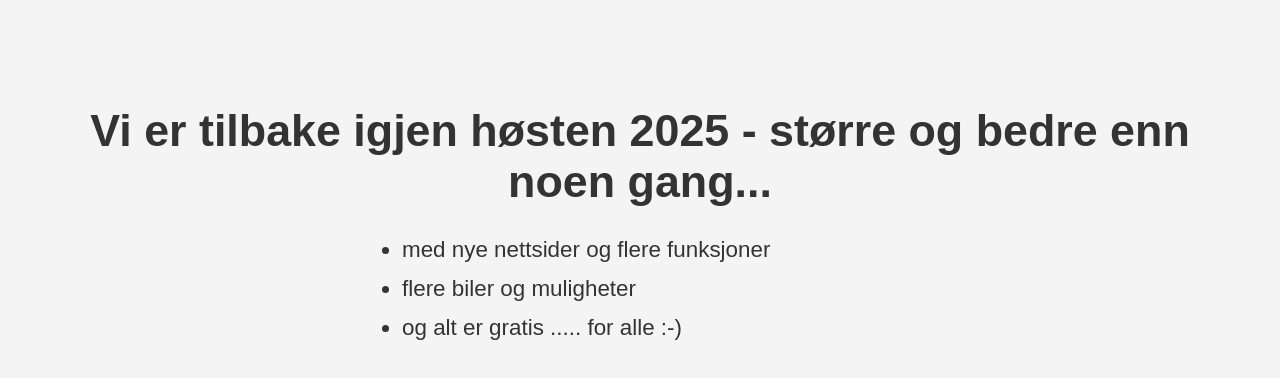
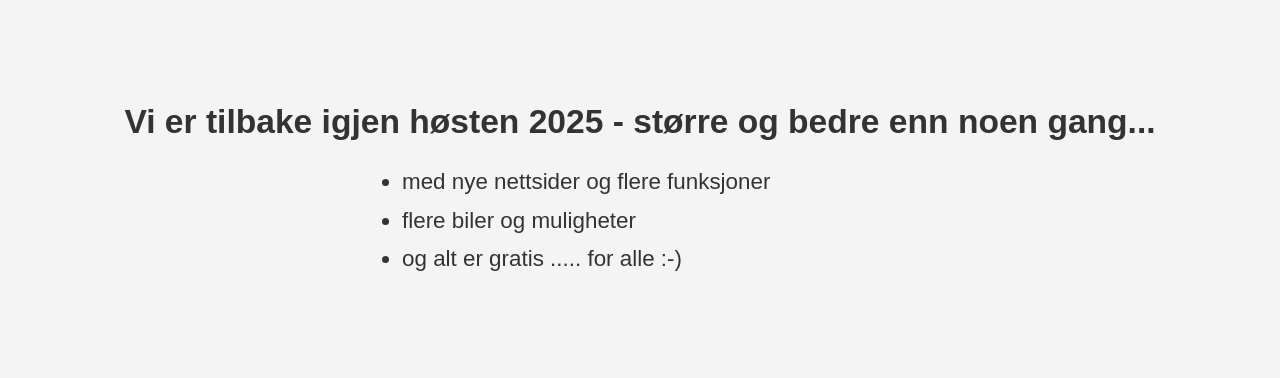
Before and after one commit to Transfercar4u/returbil.no, a plain HTML site: page index.html in a window 1280 px wide. Shown: the part 268-646 px from the top of the page. Drawn offline with Linux system fonts and the light colour scheme.

Commit message:
Update index.html

```diff
--- a/index.html
+++ b/index.html
@@ -79,9 +79,9 @@
   </div>
 
   <div class="message">
-  <H1>
+  <H2>
   Vi er tilbake igjen høsten 2025 - større og bedre enn noen gang...
-  </H1>
+  </H2>
     <ul>
       <li>med nye nettsider og flere funksjoner</li>
       <li>flere biler og muligheter</li>
```
